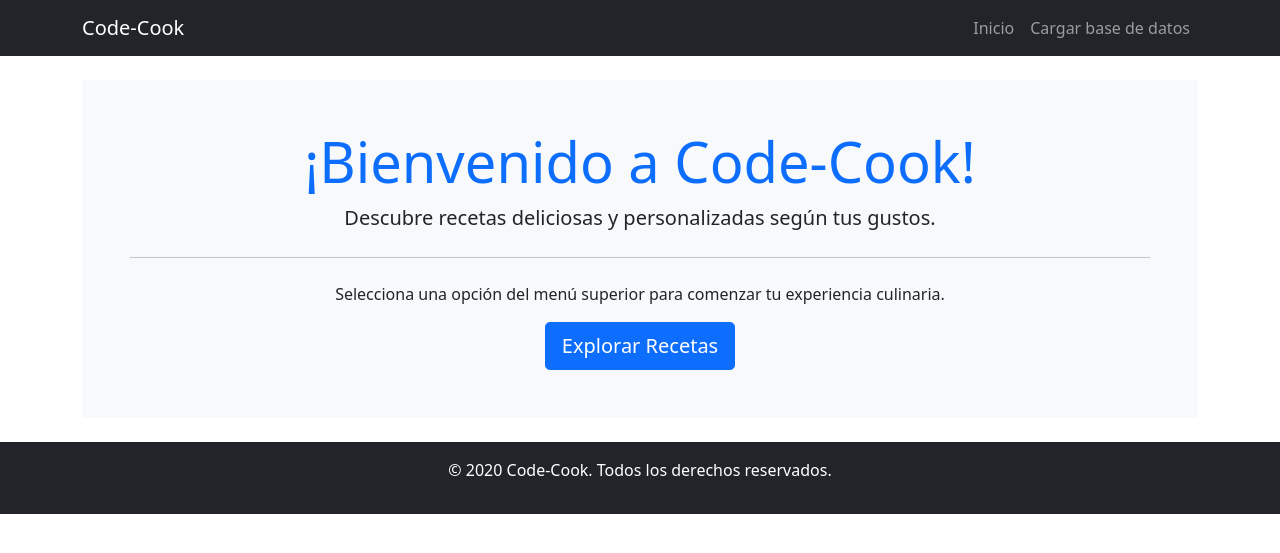
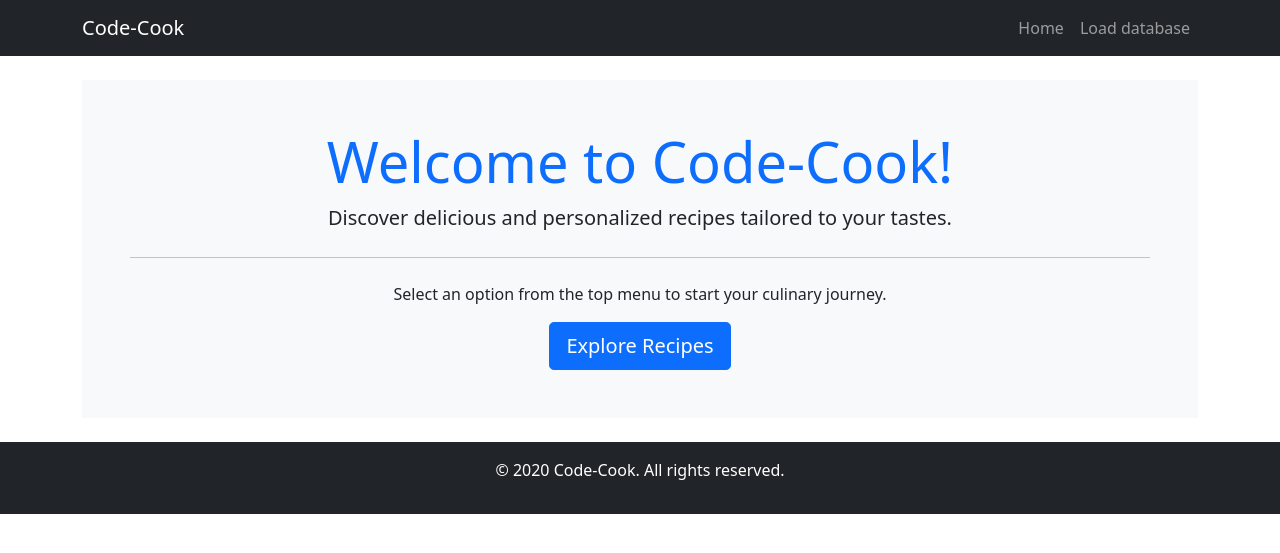
Before and after one commit to davguifer/Code-Cook, a Django app: template code_cook_project/code_cook_project/recipes/templates/home.html in a window 1280 px wide. Shown: the top 553 px of the page. Run offline with Django 5.2, Linux system fonts and the light colour scheme; the template is opened without the code that fills it: most values are stand-ins (such as "Sample title", 1, 10 or a date in 2020).

Commit message:
[fix] change URL BASE

```diff
--- a/code_cook_project/code_cook_project/recipes/templates/base.html
+++ b/code_cook_project/code_cook_project/recipes/templates/base.html
@@ -19,10 +19,10 @@
             <div class="collapse navbar-collapse" id="navbarNav">
                 <ul class="navbar-nav ms-auto d-flex">
                     <li class="nav-item">
-                        <a class="nav-link" href="{% url 'home' %}">Inicio</a>
+                        <a class="nav-link" href="{% url 'home' %}">Home</a>
                     </li>
                     <li class="nav-item">
-                        <a class="nav-link" href="{% url 'cargar_datos' %}">Cargar base de datos</a>
+                        <a class="nav-link" href="{% url 'load_data' %}">Load database</a>
                     </li>
                 </ul>
             </div>
@@ -48,7 +48,7 @@
 
     <!-- Footer -->
     <footer class="bg-dark text-white text-center py-3">
-        <p>&copy; {{ current_year }} Code-Cook. Todos los derechos reservados.</p>
+        <p>&copy; {{ current_year }} Code-Cook. All rights reserved.</p>
     </footer>
 
     <script src="https://cdn.jsdelivr.net/npm/bootstrap@5.1.3/dist/js/bootstrap.bundle.min.js"></script>
--- a/code_cook_project/code_cook_project/recipes/templates/home.html
+++ b/code_cook_project/code_cook_project/recipes/templates/home.html
@@ -1,13 +1,13 @@
 {% extends 'base.html' %}
 
-{% block title %}Inicio - Code-Cook{% endblock %}
+{% block title %}Home - Code-Cook{% endblock %}
 
 {% block content %}
 <div class="jumbotron bg-light p-5 rounded-lg text-center">
-    <h1 class="display-4 text-primary">¡Bienvenido a Code-Cook!</h1>
-    <p class="lead">Descubre recetas deliciosas y personalizadas según tus gustos.</p>
+    <h1 class="display-4 text-primary">Welcome to Code-Cook!</h1>
+    <p class="lead">Discover delicious and personalized recipes tailored to your tastes.</p>
     <hr class="my-4">
-    <p>Selecciona una opción del menú superior para comenzar tu experiencia culinaria.</p>
-    <a class="btn btn-primary btn-lg" href="{% url 'recetas_lista' %}" role="button">Explorar Recetas</a>
+    <p>Select an option from the top menu to start your culinary journey.</p>
+    <a class="btn btn-primary btn-lg" href="{% url 'recipes_list' %}" role="button">Explore Recipes</a>
 </div>
 {% endblock %}
--- a/code_cook_project/code_cook_project/recipes/urls.py
+++ b/code_cook_project/code_cook_project/recipes/urls.py
@@ -3,6 +3,6 @@ from . import views
 
 urlpatterns = [
     path('', views.home, name='home'),
-    path('cargar-datos', views.cargar_datos, name='cargar_datos'),
+    path('load-data', views.load_data, name='load_data'),
 
 ]
```
Also changed, not shown: code_cook_project/code_cook_project/recipes/models.py (+10 -10 lines), code_cook_project/code_cook_project/recipes/views.py (+38 -52 lines), README.md, code_cook_project/code_cook_project/recipes/migrations/0001_initial.py.
